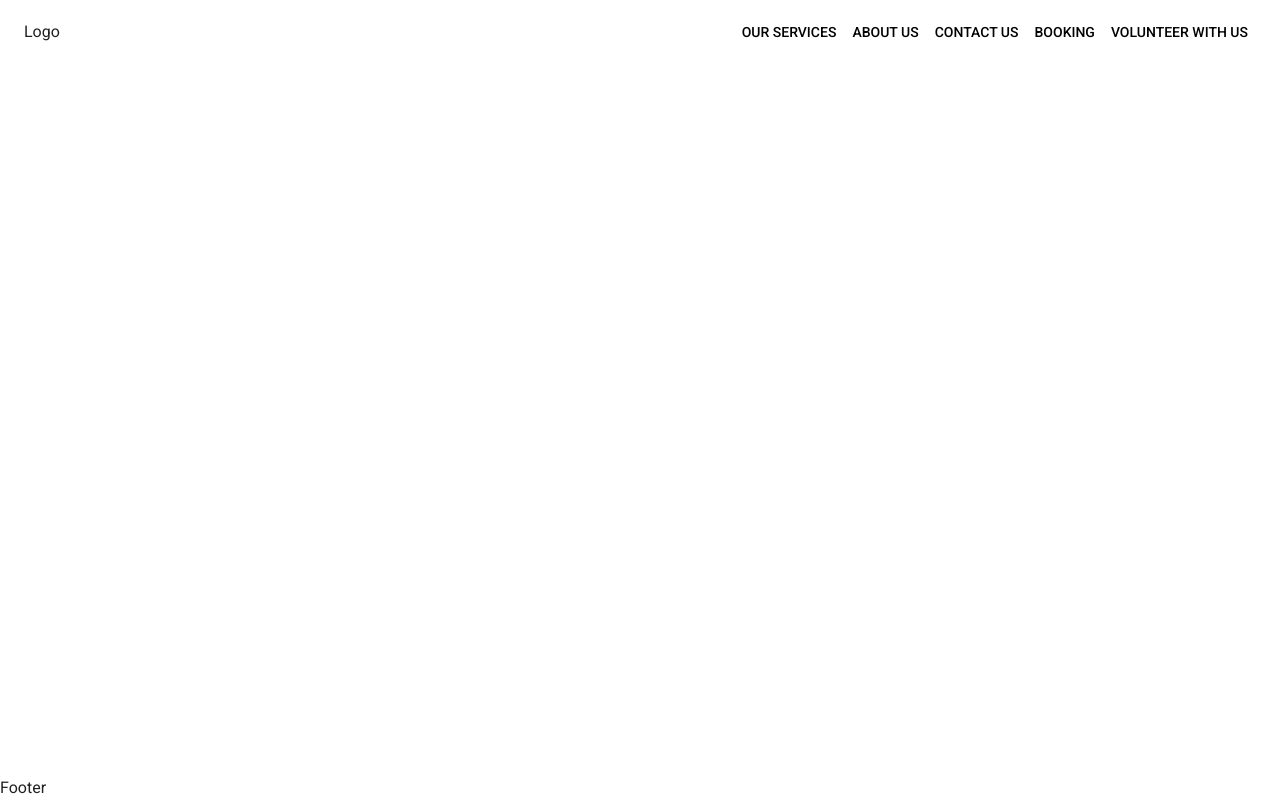
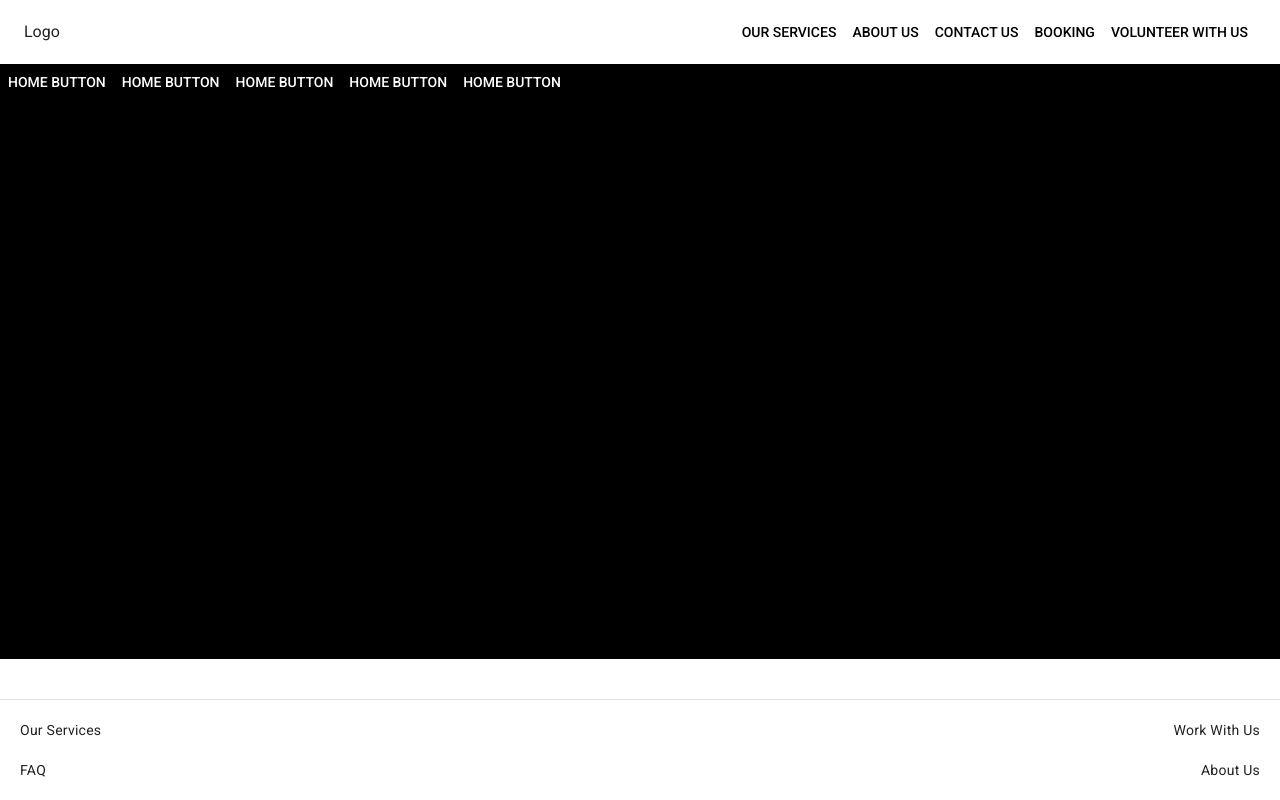
Before and after one commit to connorjchen/hope-health-van, a React (Vite) app in the folder client/: page / in a window 1280 px wide. Built offline with nearby package versions, Linux system fonts and the light colour scheme.

Commit message:
Initial nav bar anf footer

```diff
--- a/client/src/App.jsx
+++ b/client/src/App.jsx
@@ -21,7 +21,6 @@ function App() {
       <BrowserRouter>
         <ScrollToTop>
           <Routes>
-            {/* <Route path="/" element={<INSERT BOOK US PAGES SO NO LAYOUT PRESET />} /> */}
             <Route element={<NavBarFooterLayout />}>
               <Route path="/" element={<Home />} exact />
               <Route path="/services" element={<Services />} />
--- /dev/null
+++ b/client/src/components/footer.jsx
@@ -0,0 +1,41 @@
+import * as React from "react";
+import { Box, Divider, Typography } from "@mui/material";
+
+const FooterText = ({ children }) => {
+  return (
+    <Typography
+      sx={{
+        fontSize: "14px",
+        lineHeight: "20px",
+        letterSpacing: "0.25px",
+      }}
+    >
+      {children}
+    </Typography>
+  );
+};
+
+function Footer() {
+  return (
+    <Box marginTop="40px">
+      <Divider />
+      <Box margin="20px">
+        <Box
+          display="flex"
+          justifyContent="space-between"
+          alignItems="center"
+          marginBottom="20px"
+        >
+          <FooterText>Our Services</FooterText>
+          <FooterText>Work With Us</FooterText>
+        </Box>
+        <Box display="flex" justifyContent="space-between" alignItems="center">
+          <FooterText>FAQ</FooterText>
+          <FooterText>About Us</FooterText>
+        </Box>
+      </Box>
+    </Box>
+  );
+}
+
+export default Footer;
--- a/client/src/components/navBar.jsx
+++ b/client/src/components/navBar.jsx
@@ -43,8 +43,16 @@ function NavBar(props) {
       <List>
         {navItems.map((item) => (
           <ListItem key={item} disablePadding>
-            <ListItemButton sx={{ textAlign: "center" }}>
-              <ListItemText primary={item} />
+            <ListItemButton sx={{ textAlign: "left" }}>
+              <ListItemText
+                primary={item}
+                primaryTypographyProps={{
+                  sx: {
+                    fontSize: "20px",
+                    lineHeight: "28px",
+                  },
+                }}
+              />
             </ListItemButton>
           </ListItem>
         ))}
@@ -62,6 +70,7 @@ function NavBar(props) {
         component="nav"
         sx={{
           boxShadow: "none",
+          position: "relative",
         }}
       >
         <Toolbar
--- a/client/src/components/navBarFooterLayout.jsx
+++ b/client/src/components/navBarFooterLayout.jsx
@@ -1,6 +1,6 @@
 import React from "react";
 import NavBar from "./navBar";
-// import Footer from "./footer";
+import Footer from "./footer";
 import { Outlet } from "react-router-dom";
 class NavBarFooterLayout extends React.Component {
   render() {
@@ -8,8 +8,7 @@ class NavBarFooterLayout extends React.Component {
       <>
         <NavBar />
         <Outlet />
-        {/* <Footer /> */}
-        <div>Footer</div>
+        <Footer />
       </>
     );
   }
--- a/client/src/screens/home.jsx
+++ b/client/src/screens/home.jsx
@@ -2,8 +2,17 @@ import { Box, Button } from "@mui/material";
 
 function Home() {
   return (
-    <Box>
+    <Box
+      sx={{
+        background: "black",
+      }}
+    >
       <Button>Home button</Button>
+      <Button>Home button</Button>
+      <Button>Home button</Button>
+      <Button>Home button</Button>
+      <Button>Home button</Button>
+      hello
     </Box>
   );
 }
```
